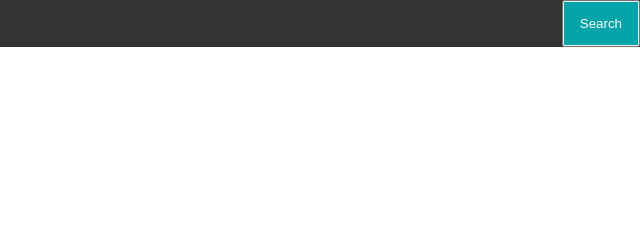
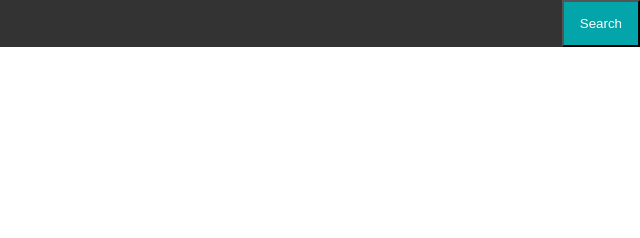
Before and after one commit to one099/test-page, a plain HTML site: page nav-bar/index.html in a window 1280 px wide. Shown: the top 238 px of the page, 640-1280 px from the left. Drawn offline with Linux system fonts and the light colour scheme.

Commit message:
made changes to nav-bar

```diff
--- a/nav-bar/index.html
+++ b/nav-bar/index.html
@@ -13,7 +13,7 @@
             <li><a href="#">About</a></li>
             <li><a href="#">Contact</a></li>
             <!-- <li class="Search"><a class="active" href="#">Search</a></li> -->
-            <button class="Search"><a class="active" href="#">Search</a></button>
+            <button class="Search">Search</button>
             <li class="menu"><a href="#">Menu</a></li>
         </ul>
     </nav>
--- a/nav-bar/style.css
+++ b/nav-bar/style.css
@@ -34,6 +34,12 @@ li:last-child {
 
 .Search {
     float: right;
+    display: block;
+    padding: 14px 16px;
+    color: white;
+    text-align: center;
+    text-decoration: none;
+    background-color: #04a5aa;
 }
 
 a {
```
